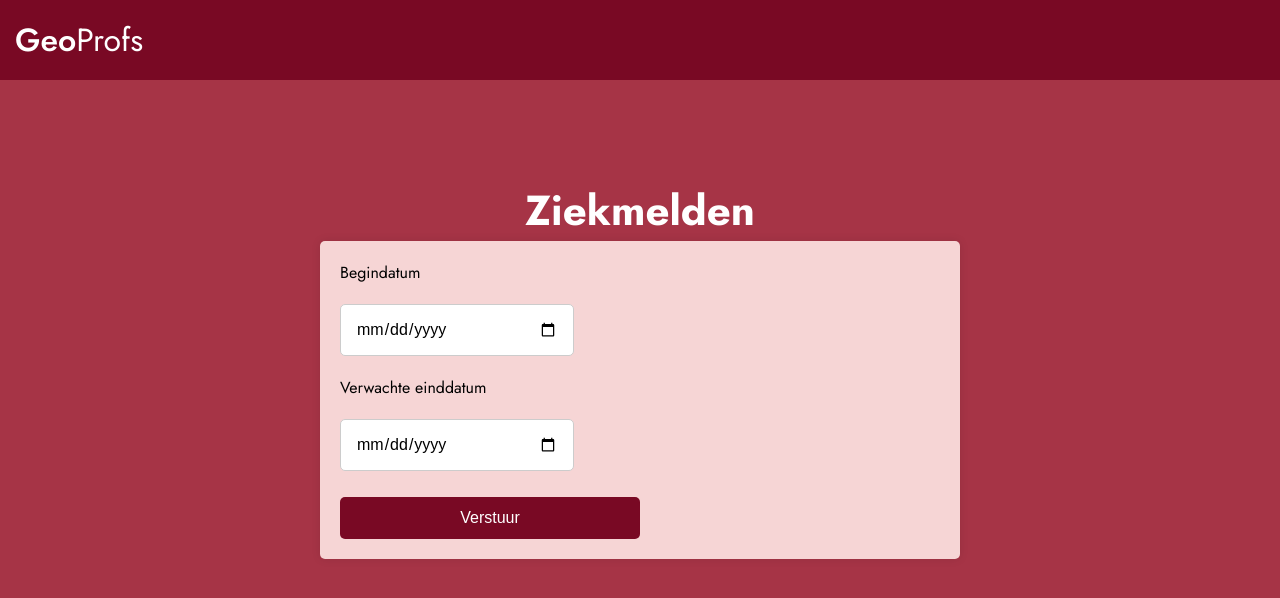
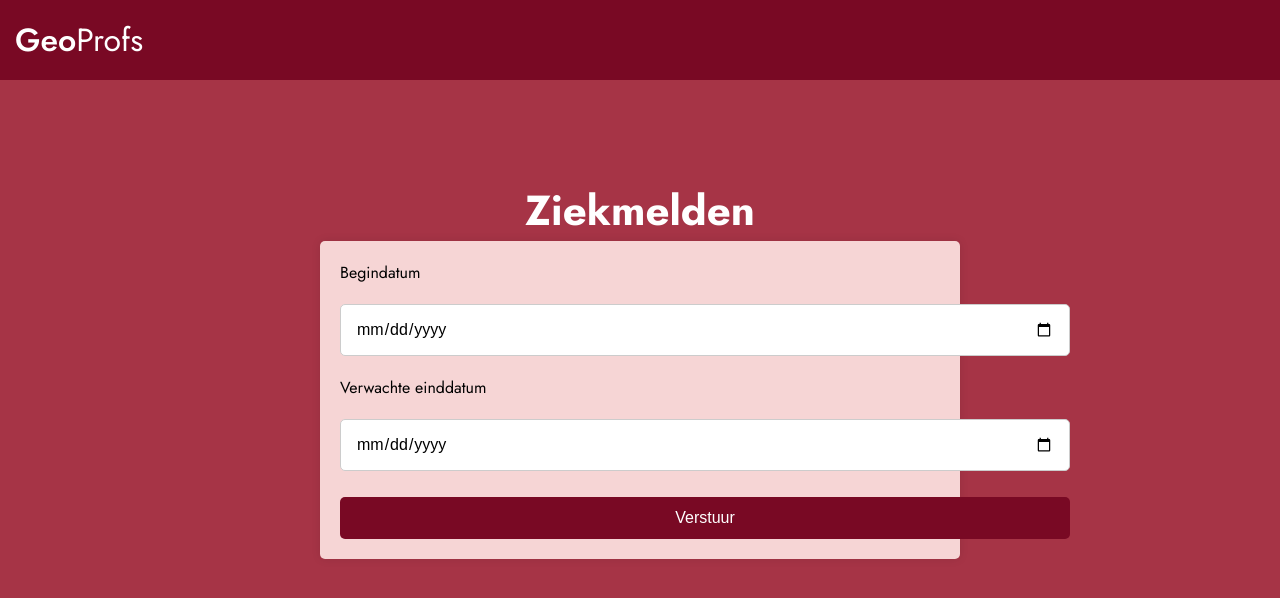
Before and after one commit to BoraEfe/GeoProfs, a React (Vite) app: page /ziekmelden in a window 1280 px wide. Shown: the top 598 px of the page. Built offline with nearby package versions, Linux system fonts and the light colour scheme; no server answers; sample sign-in values are in the browser's storage.

Commit message:
bug fix ziekmelden

```diff
--- a/src/Pages/Vakantiedagen/Vakantiedagen.jsx
+++ b/src/Pages/Vakantiedagen/Vakantiedagen.jsx
@@ -72,6 +72,11 @@ const Vakantiedagen = () => {
     return(
         <>
         <div className='vakantieaanvraag-container'>
+        {isSubmitted && (
+                        <p style={{ color: 'White', marginTop: '20px' }}>
+                            Vakantieaanvraag succesvol ingediend!
+                        </p>
+                    )}
           <div className='vakantieaanvraag-form'>
               <form onSubmit={handleSubmit}>
                   <p>Van datum</p>
@@ -106,12 +111,6 @@ const Vakantiedagen = () => {
                       Verstuur
                   </button>
               </form>
-              {isSubmitted && (
-                        <p style={{ color: 'green', marginTop: '20px' }}>
-                            Vakantieaanvraag succesvol ingediend!
-                        </p>
-                    )}
-
           </div>
           <div className='pending-container'>
                     <div className="pending-header">
--- a/src/Pages/Verlofaanvraag/Verlofaanvraag.jsx
+++ b/src/Pages/Verlofaanvraag/Verlofaanvraag.jsx
@@ -72,6 +72,11 @@ const Verlofaanvraag = () => {
     return (
         <>
             <div className='verlofaanvraag-container'>
+            {isSubmitted && (
+                        <p style={{ color: 'white', marginTop: '20px' }}>
+                            Verlofaanvraag succesvol ingediend!
+                        </p>
+                    )}
                 <div className='verlofaanvraag-form'>
                     <form onSubmit={handleSubmit}>
                         <p>Van datum</p>
@@ -105,11 +110,6 @@ const Verlofaanvraag = () => {
                             Verstuur
                         </button>
                     </form>
-                    {isSubmitted && (
-                        <p style={{ color: 'green', marginTop: '20px' }}>
-                            Verlofaanvraag succesvol ingediend!
-                        </p>
-                    )}
                 </div>
 
                 <div className='pending-container'>
--- a/src/Pages/Ziekmelden/Ziekmelden.css
+++ b/src/Pages/Ziekmelden/Ziekmelden.css
@@ -45,7 +45,7 @@ form {
 }
 
 input[type="date"] {
-    width: 100%;
+    width: 730px;
     padding: 15px;
     font-size: 16px;
     border-radius: 5px;
@@ -54,7 +54,7 @@ input[type="date"] {
 }
 
 .submit-button {
-    width: 50%;
+    width: 730px;
     padding: 12px;
     background-color: #790924;
     color: white;
```
